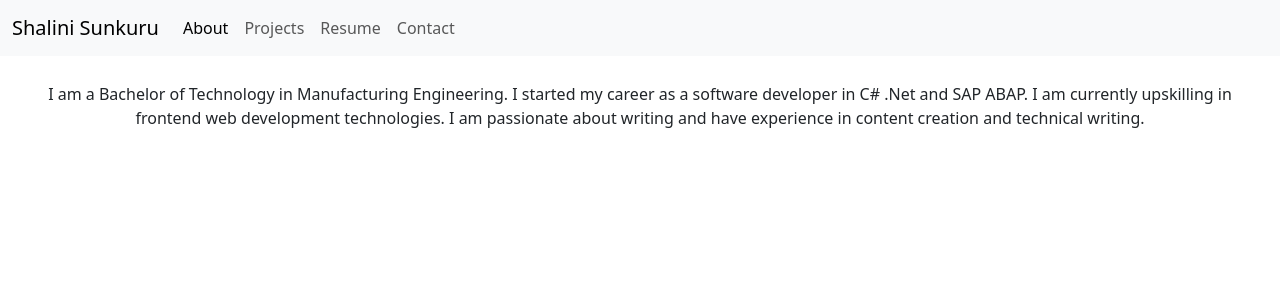
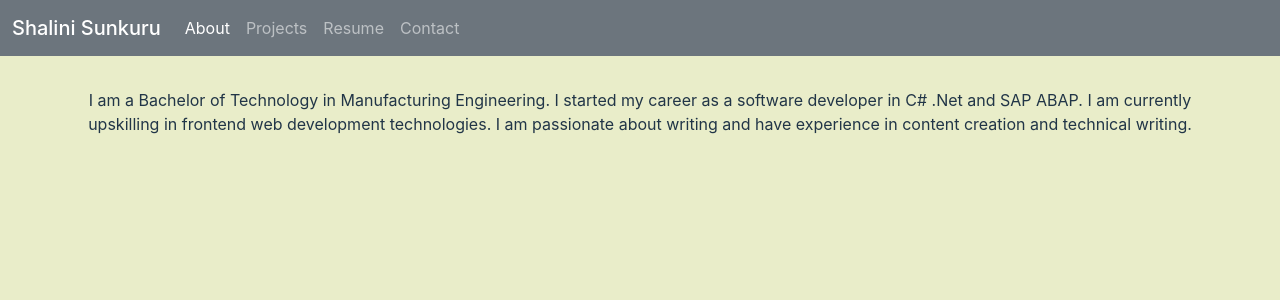
Before and after one commit to ShaliniSunkuru/shalini-s-react-portfolio, a React (Vite) app: page / in a window 1280 px wide. Shown: the top 300 px of the page. Built offline with nearby package versions, Linux system fonts and the light colour scheme.

Commit message:
added styles

```diff
--- a/index.html
+++ b/index.html
@@ -2,7 +2,6 @@
 <html lang="en">
   <head>
     <meta charset="UTF-8" />
-    <link rel="icon" type="image/svg+xml" href="/vite.svg" />
     <meta name="viewport" content="width=device-width, initial-scale=1.0" />
     <title>Shalini Sunkuru</title>
   </head>
--- a/src/App.css
+++ b/src/App.css
@@ -1,21 +1,6 @@
-#root {
-  max-width: 1280px;
-  margin: 0 auto;
-  padding: 2rem;
-  text-align: center;
+.app{
+  max-width: 1200px;
+  width: 100%;
+  padding: 2rem;;
+
 }
-
-.logo {
-  height: 6em;
-  padding: 1.5em;
-  will-change: filter;
-  transition: filter 300ms;
-}
-
-.card {
-  padding: 2em;
-}
-
-.read-the-docs {
-  color: #888;
-}
--- a/src/App.jsx
+++ b/src/App.jsx
@@ -12,7 +12,8 @@ function App() {
 
 
   return (
-    <Router>
+    <div className='app'>
+      <Router>
       <Header />
       <Routes>
         <Route path="/" element={<About />}></Route>
@@ -22,6 +23,8 @@ function App() {
         <Route path='/projects/:id' element={<ProjectDetail/>}></Route>
       </Routes>
     </Router>
+    </div>
+
   )
 }
 
--- a/src/components/Header/index.jsx
+++ b/src/components/Header/index.jsx
@@ -2,9 +2,9 @@ import {Link, NavLink} from 'react-router-dom';
 
 function Header(){
     return(
-        <nav className="navbar fixed-top navbar-expand-lg bg-body-tertiary">
+        <nav className="navbar fixed-top navbar-expand-lg navbar-dark bg-secondary">
             <div className="container-fluid">
-                <Link className="navbar-brand" to="/">
+                <Link className="navbar-brand text-white" to="/">
                     Shalini Sunkuru
                 </Link>
                 <button
--- a/src/components/Project/style.css
+++ b/src/components/Project/style.css
@@ -1,10 +1,11 @@
 
 .project-card{
     background-color: burlywood !important;
-    margin: 10px;
     width: 300px;
+    padding: 10px;
 }
 
 .project-image{
     height: 180px;
+    border: 1px solid brown;
 }
--- a/src/components/ProjectDetail/style.css
+++ b/src/components/ProjectDetail/style.css
@@ -2,7 +2,6 @@
     display: flex;
     flex-direction: column;
     align-items: center;
-    gap: 20px;
 }
 .screenshot-wrap{
     width: 60%;
--- a/src/components/ProjectGallery/style.css
+++ b/src/components/ProjectGallery/style.css
@@ -1,11 +1,11 @@
 .gallery {
-    padding-top: 50px;
-    background: #ECEFF1;
     height: 100%;
     display: flex;
     flex-flow: row wrap;
-    padding: 20px;
     justify-content: space-around;
     align-content: flex-start;
     overflow: auto;
+    margin: 0 auto;
+    gap: 2rem;
+
   }
--- a/src/index.css
+++ b/src/index.css
@@ -1,11 +1,16 @@
-:root {
+#root {
+  flex-grow: 1;
   font-family: Inter, system-ui, Avenir, Helvetica, Arial, sans-serif;
   line-height: 1.5;
   font-weight: 400;
+  margin-top: 56px;
+  text-align: center;
+  display: flex;
+  justify-content: center;
 
   color-scheme: light dark;
   color: rgba(255, 255, 255, 0.87);
-  background-color: #242424;
+  background-color:  #213547;
 
   font-synthesis: none;
   text-rendering: optimizeLegibility;
@@ -18,16 +23,19 @@ a {
   font-weight: 500;
   color: #646cff;
   text-decoration: inherit;
+
 }
 a:hover {
   color: #535bf2;
+
 }
 
 body {
-  margin: 0;
+  margin: 0 auto;
   display: flex;
   min-width: 320px;
   min-height: 100vh;
+
 }
 
 h1 {
@@ -55,9 +63,10 @@ button:focus-visible {
 }
 
 @media (prefers-color-scheme: light) {
-  :root {
+
+  #root{
+    background-color:  #e9edc9;
     color: #213547;
-    background-color: #ffffff;
   }
   a:hover {
     color: #747bff;
--- a/src/pages/Resume.jsx
+++ b/src/pages/Resume.jsx
@@ -3,7 +3,7 @@ import './pages.css';
 function Resume(){
     return(
         <div className='page'>
-            <object className="pdf" width="100%" height="600" data="/src/images/ShaliniSunkuru.pdf" type="application/pdf">   </object>
+                <object className="pdf" width="100%" height="600" data="/src/images/ShaliniSunkuru.pdf" type="application/pdf">   </object>
         </div>
     )
 }
--- a/src/pages/pages.css
+++ b/src/pages/pages.css
@@ -1,11 +1,12 @@
 .page{
 
-    padding-top: 50px;
+    margin: 0;
+    height: 100%;
+    width: 100%;
 }
 
+
 @media (min-width: 800px) {
-    .pdf{
-        width: 200%;
-    }
+
 
 }
```
Also changed, not shown: src/components/Header/style.css (added), src/components/Header/style.jsx (deleted).
